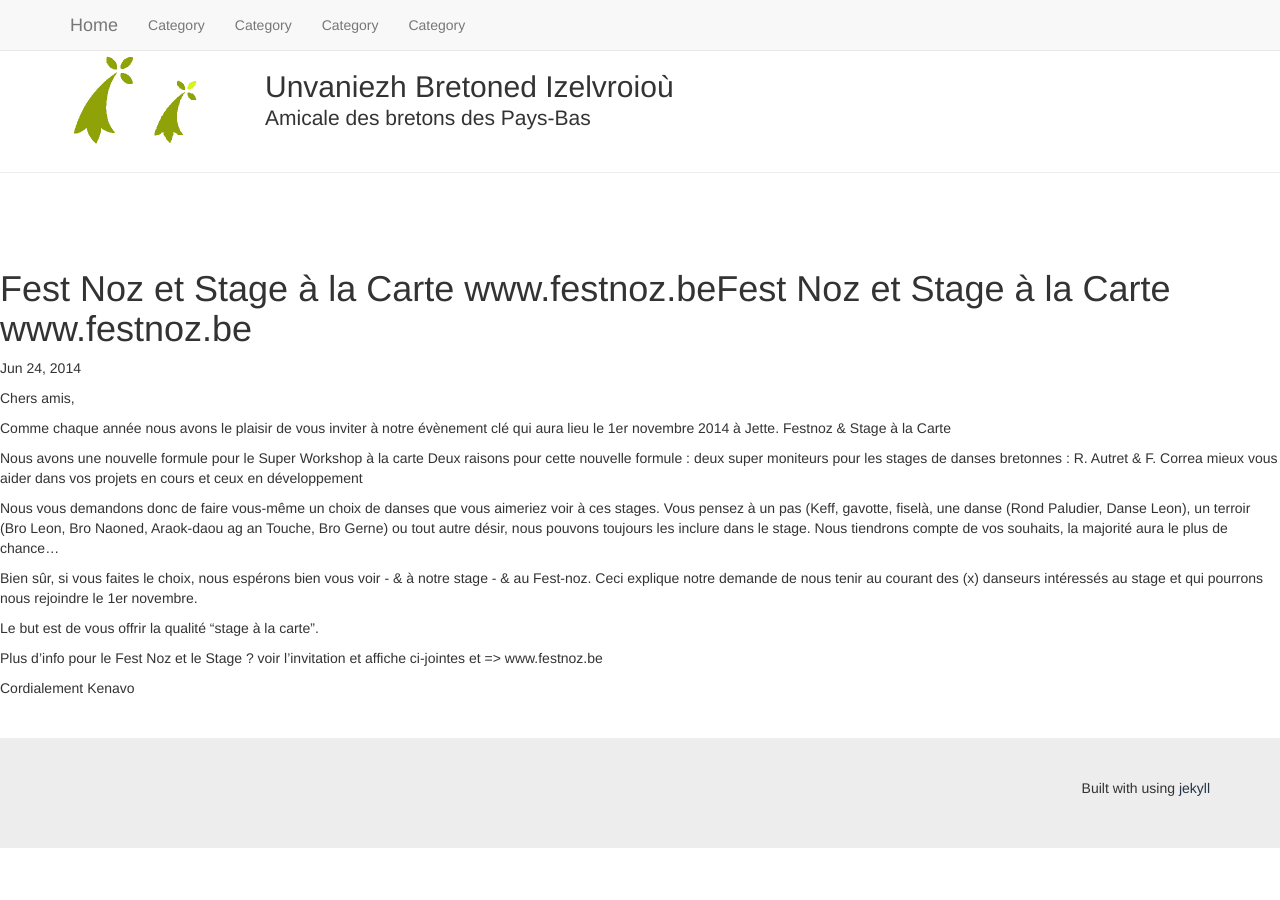
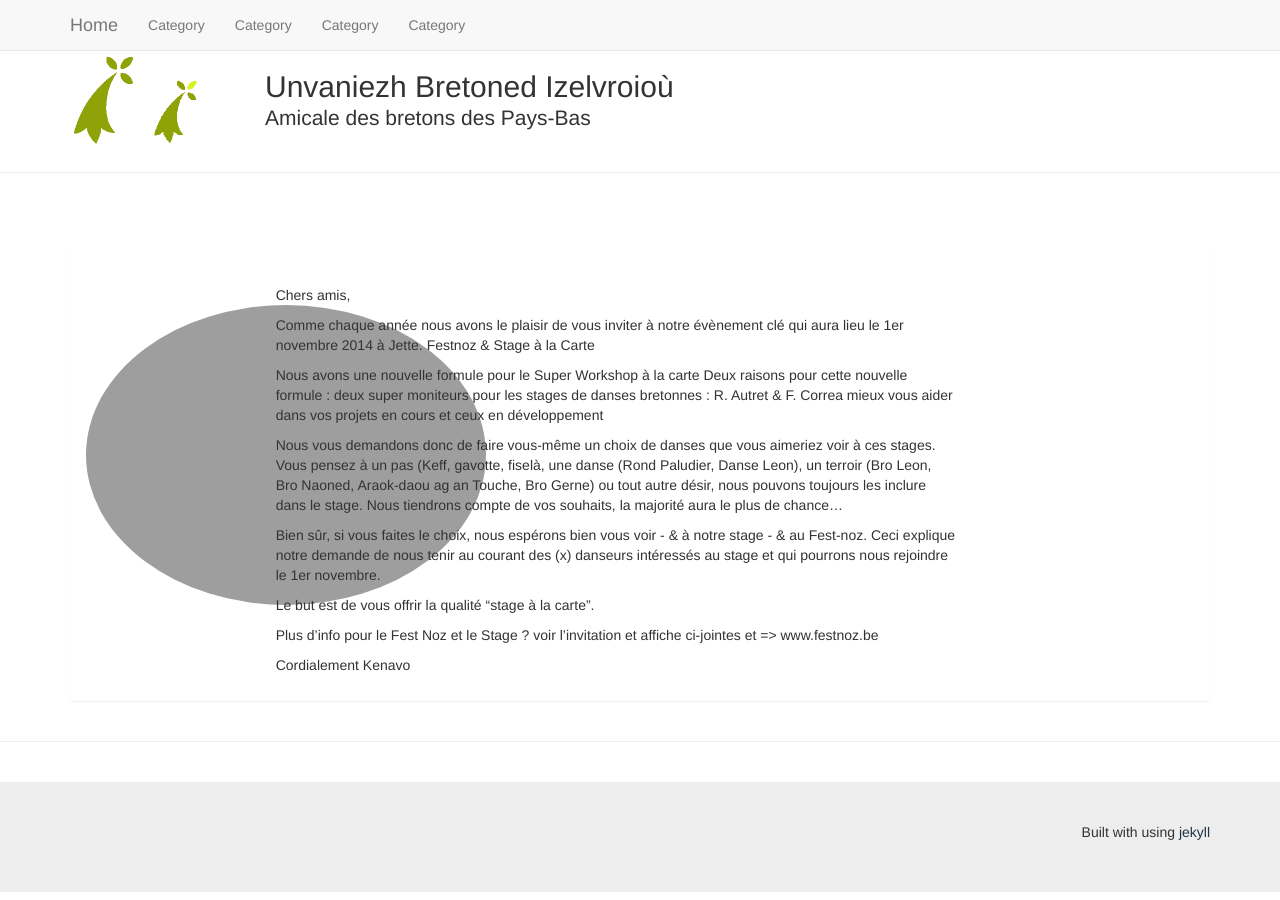
Before and after one commit to ymorvan/breizh-izelvroiou, a Jekyll site: the page built from _posts/2014-06-24-Fest-Noz-Stage-a-la-Carte.md, in a window 1280 px wide. Built offline with Jekyll 4.4.1, drawn with Linux system fonts in a browser that asks for light colours; nearby versions of some CDN libraries.

Commit message:
post image not working

```diff
--- a/_layouts/post.html
+++ b/_layouts/post.html
@@ -1,15 +1,41 @@
 ---
 layout: default
 ---
-<div class="post">
 
-  <header class="post-header">
-    <h1>{{ page.title }}</h1>
-    <p class="meta">{{ page.date | date: "%b %-d, %Y" }}{% if page.author %} • {{ page.author }}{% endif %}{% if page.meta %} • {{ page.meta }}{% endif %}</p>
-  </header>
+<div class="container">
+  <div class="row">
 
-  <article class="post-content">
-  {{ content }}
-  </article>
+    <div class="col-md-12">
 
-</div>
+      <div class="panel">
+        <div class="panel-body">
+
+          <!--/stories-->
+	  <div class="row">
+
+            <div class="col-md-2 col-sm-3 text-center">
+              <a class="story-img" href="#">
+		<img src={{ post.image }} style="width:150px;height:150px" class="img-circle"></a>
+	    {{post.image}}
+            </div>
+
+
+<div class="col-md-10 col-sm-9">
+              <h3>{{post.title}}</h3>
+              <div class="row">
+                <div class="col-xs-9">
+		  {{ content }}
+                </div> <!-- col-xs-9 -->
+                <div class="col-xs-3"></div>
+              </div> <!--/row-->
+            </div> <!--/col-md-10 col-sm-9sz-->
+          </div> <!--/row-->       <!--/stories-->
+
+          <!--/stories-->
+
+        </div> <!--/panel-body-->
+      </div> <!--/panel-->
+    </div><!--/col-md-12-->
+  </div> <!--  /row  -->
+</div> <!-- /container -->
+<hr>
--- a/_posts/2014-06-24-Fest-Noz-Stage-a-la-Carte.md
+++ b/_posts/2014-06-24-Fest-Noz-Stage-a-la-Carte.md
@@ -1,6 +1,6 @@
 ---
 layout: post
-title: Fest Noz et Stage à la Carte www.festnoz.beFest Noz et Stage à la Carte www.festnoz.be
+title: Fest Noz et Stage à la Carte
 redirect_from: "/Fest-Noz-Stage-a-la-Carte-www.html"
 image: images/arton29.png
 ---
```
Also changed, not shown: index.html (+0 -29 lines), 4 other files.
